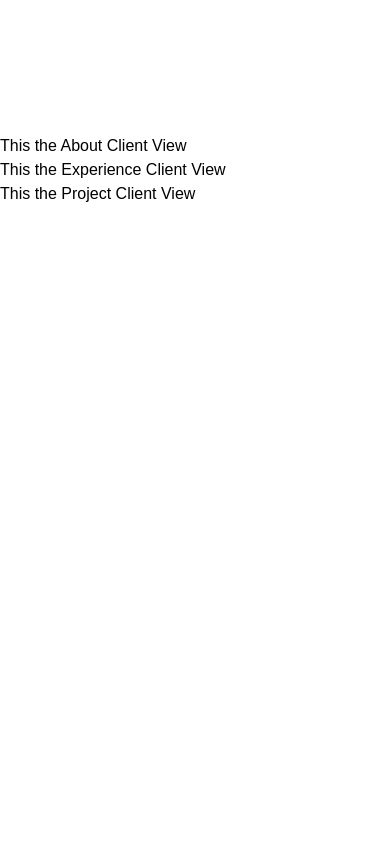
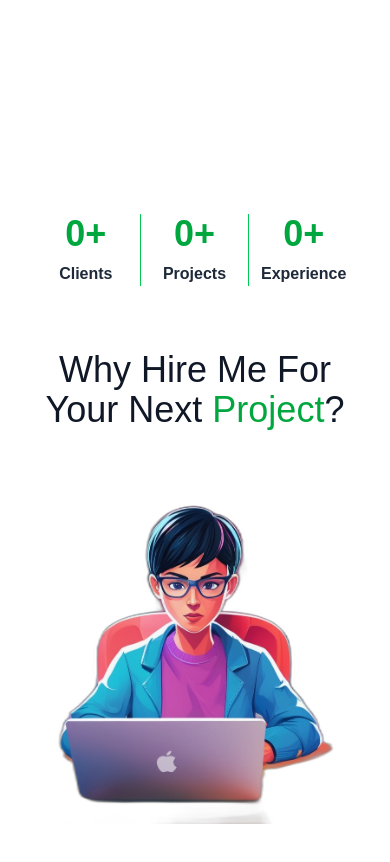
Before and after one commit to mohammedmuqtadir41-cmyk/nextjs-portfolio, a Next.js app: page / in a window 390 px wide. Shown: the part 1040-1902 px from the top of the page. Before the commit the page ends 1246 px from the top, so only its background shows below. Built offline with nearby package versions, Linux system fonts and the light colour scheme; no server answers; the database is empty.

Commit message:
Build about section

```diff
--- a/src/components/client-view/about/index.js
+++ b/src/components/client-view/about/index.js
@@ -1,6 +1,120 @@
-'use client'
+"use client";
 
-export default function AboutClientView({data}){
-   console.log(data);
-   return <div>This the About Client View</div>
+import AnimationWrapper from "../animation-wrapper";
+import { useMemo } from "react";
+import { motion } from "framer-motion";
+import Image from "next/image";
+import about from "../../../assets/about.png";
+
+function variants() {
+  return {
+    offscreen: {
+      y: 150,
+      opacity: 0,
+    },
+    onscreen: ({ duration = 2 } = {}) => ({
+      y: 0,
+      opacity: 1,
+      transition: {
+        type: "spring",
+        duration,
+      },
+    }),
+  };
 }
+
+export default function AboutClientView({ data }) {
+  console.log(data, "Client About View");
+
+  const setVariants = useMemo(() => variants(), []);
+
+  const aboutData = data?.[0];
+
+  const skills = aboutData?.skills ? aboutData.skills.split(",") : [];
+
+  return (
+    <div id="about" className="max-w-7xl mx-auto px-8 xl:px-6 py-20">
+      <AnimationWrapper>
+        <motion.div variants={setVariants}>
+          {/* STATS */}
+          <div className="grid grid-cols-3 mb-16">
+            {/* CLIENTS */}
+            <div className="text-center border-r border-green-500">
+              <h2 className="text-4xl font-bold text-green-600">
+                {aboutData?.noofclients || "0"}+
+              </h2>
+
+              <p className="mt-2 font-semibold text-gray-800">Clients</p>
+            </div>
+
+            {/* PROJECTS */}
+            <div className="text-center border-r border-green-500">
+              <h2 className="text-4xl font-bold text-green-600">
+                {aboutData?.noofprojects || "0"}+
+              </h2>
+
+              <p className="mt-2 font-semibold text-gray-800">Projects</p>
+            </div>
+
+            {/* EXPERIENCE */}
+            <div className="text-center">
+              <h2 className="text-4xl font-bold text-green-600">
+                {aboutData?.yearsofexperience || "0"}+
+              </h2>
+
+              <p className="mt-2 font-semibold text-gray-800">Experience</p>
+            </div>
+          </div>
+
+          {/* HEADING */}
+          <div className="text-center mb-12">
+            <h2 className="text-4xl lg:text-5xl font-medium text-gray-900">
+              Why Hire Me For Your Next{" "}
+              <span className="text-green-600">Project</span>?
+            </h2>
+
+            <p className="mt-4 font-semibold text-gray-800">
+              {aboutData?.aboutme || ""}
+            </p>
+          </div>
+
+          {/* ABOUT CONTENT */}
+          <div className="grid grid-cols-1 md:grid-cols-2 gap-12 items-center">
+            {/* IMAGE */}
+            <div className="flex justify-center">
+              <div className="relative w-[350px] h-[350px]">
+                <Image
+                  src={about}
+                  alt="About Mohammed Muqthadir Ahmed"
+                  fill
+                  sizes="350px"
+                  className="object-contain"
+                />
+              </div>
+            </div>
+
+            {/* SKILLS */}
+            <div className="grid grid-cols-2 sm:grid-cols-3 gap-4">
+              {skills.map((skill, index) => (
+                <motion.div
+                  key={index}
+                  whileHover={{
+                    scale: 1.05,
+                    y: -3,
+                  }}
+                  className="border-2 border-green-500
+                  rounded-lg px-4 py-3
+                  text-center font-semibold
+                  text-gray-800
+                  shadow-sm"
+                >
+                  {skill.trim()}
+                </motion.div>
+              ))}
+            </div>
+          </div>
+        </motion.div>
+      </AnimationWrapper>
+    </div>
+  );
+}
```
